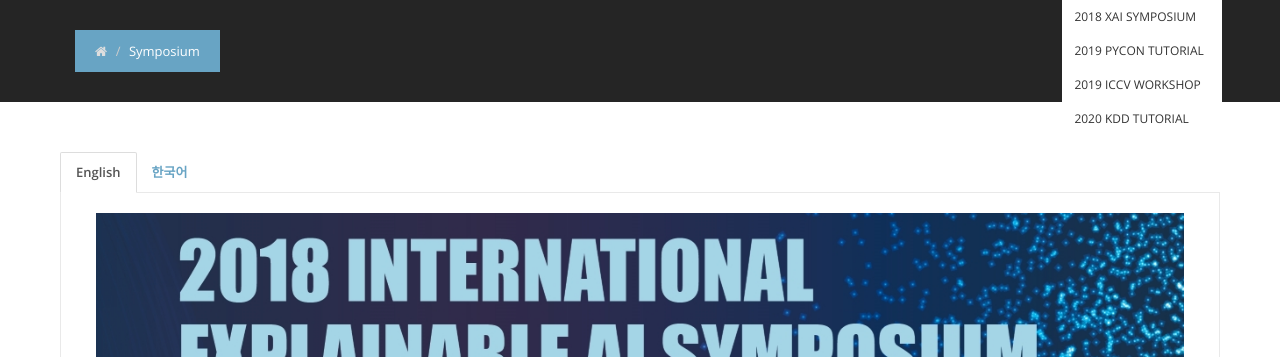
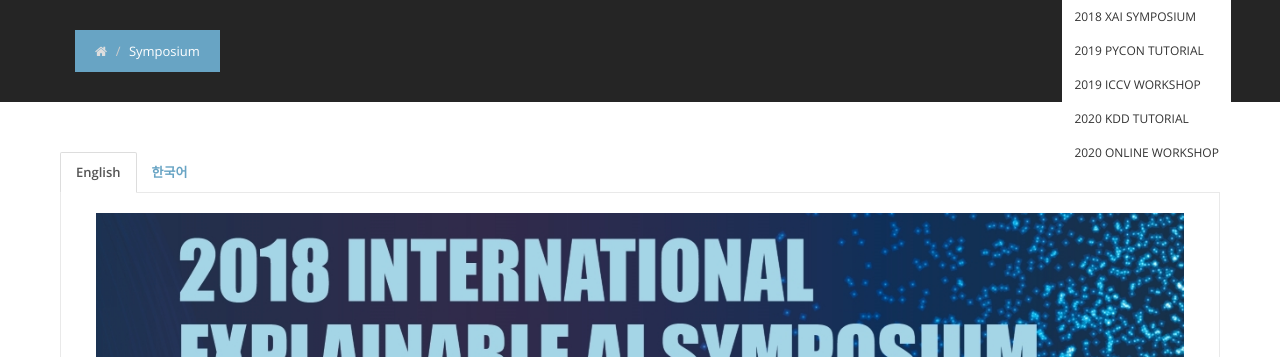
Before and after one commit to kirarenctaon/xai_web, a Django app: template web/templates/web/Symposium18.html in a window 1280 px wide, after a click on "EVENT". Shown: the part 110-467 px from the top of the page. Run offline with Django 3.2, Linux system fonts and the light colour scheme; the template is opened without the code that fills it, so the values that code supplies are empty; some libraries are stand-ins or nearby versions.

Commit message:
index.html

```diff
--- a/web/templates/web/index.html
+++ b/web/templates/web/index.html
@@ -56,7 +56,7 @@
 						<li><a href ='{% url 'Tutorial19' %}'>2019 PYCON Tutorial</a></li>
 						<li><a href ='{% url 'Workshop19' %}'>2019 ICCV Workshop</a></li>
 						<li><a href ='{% url 'Tutorial20' %}'>2020 KDD Tutorial</a></li>
-
+				 		<li><a href ='{% url 'Workshop20' %}'>2020 Online Workshop</a></li>
 			 </ul>
                 </li>
                 <li><a href="{% url 'contact' %}">Contact</a></li>
```
